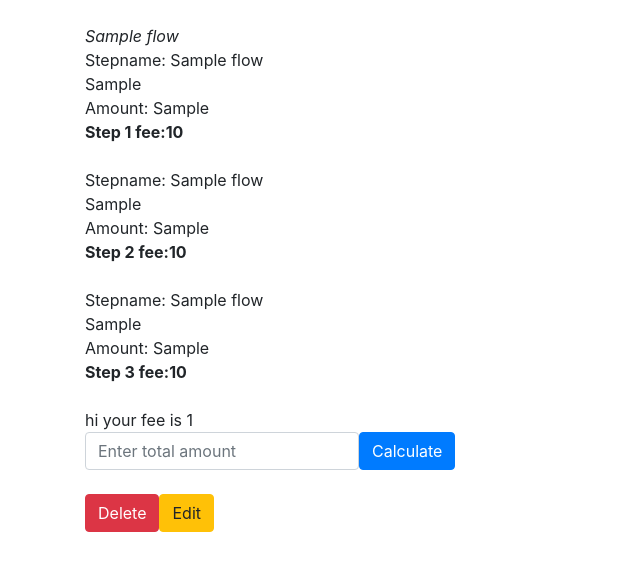
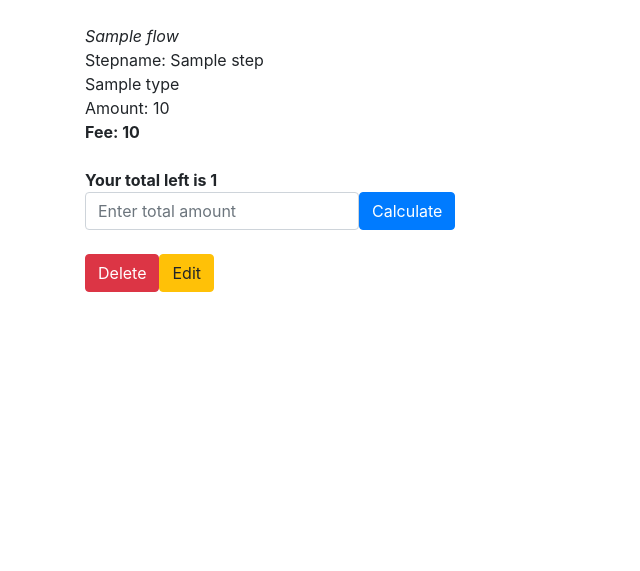
Before and after one commit to angelika-mamchych/BudgetBuddy, a Flask app: template templates/flow_item.html in a window 1280 px wide. Shown: the part 56-627 px from the top of the page, without its empty margins (0-640 px from the left). Run offline with Flask 2, Linux system fonts and the light colour scheme; the template is opened without the code that fills it: most values are stand-ins (such as "Sample title", 1, 10 or a date in 2020); parts of the project's set-up code (start-up, migrations or seed data) failed here and were passed over; some libraries are stand-ins or nearby versions.

Commit message:
Fixed calculate fee page acordinaly

```diff
--- a/app.py
+++ b/app.py
@@ -30,25 +30,7 @@ def flow_form():
 
 @app.route("/new_flow", methods=['POST'])
 def flow_create():
-    # form = FlowForm(request.form)
-    #
-    # if not form.validate():
-    #     return render_template("flow_form.html", form=form, buttontext='Create Flow')
-    #
-    # flow = m.Flow(
-    #     flowname=form.flowname.data.strip(),
-    #     stepname1=form.stepname1.data.strip(),
-    #     stepname2=form.stepname2.data.strip(),
-    #     stepname3=form.stepname3.data.strip(),
-    #     steptype1=form.steptype1.data.strip(),
-    #     steptype2=form.steptype2.data.strip(),
-    #     steptype3=form.steptype3.data.strip(),
-    #     amount1=form.amount1.data,
-    #     amount2=form.amount2.data,
-    #     amount3=form.amount3.data
-    # )
     flow_json = request.get_json()
-
     flow = m.Flow(name=flow_json['name'])
     for step in flow_json['steps']:
         flow.steps.append(m.Step(**step))
@@ -58,7 +40,6 @@ def flow_create():
     db.session.commit()
 
     return jsonify(flow.as_dict())
-    # return redirect(url_for('flow_item', flow_id=flow.id))
 
 
 @app.route("/flows/<int:flow_id>", methods=['GET'])
@@ -72,35 +53,29 @@ def flow_item_result(flow_id):
     # get from DB by flow_id
     flow = m.Flow.query.filter_by(id=flow_id).first()
     total_amount = float(request.form['totalamount'].strip())
+    fees = []
+    for step in flow.steps:
+        if step.type == 'fixed':
+            fee = step.amount
+            # all our fee equals step.amount in the end they all will be in
+            # the list fee=[] and total_left=total_amount-fee[]
+            fees.append(fee)
+        else:
+            # step.type == 'percent'
+            fee = step.amount / 100 * total_amount
+            fees.append(fee)
 
-    if flow.steptype1.lower() == 'percent':
-        step1_fee = total_amount * flow.amount1 / 100
-        total_amount -= step1_fee
-    else:
-        step1_fee = flow.amount1
-        total_amount -= flow.amount1
-
-    if flow.steptype2 == 'percent':
-        step2_fee = total_amount * flow.amount2 / 100
-        total_amount -= step2_fee
-    else:
-        step2_fee = flow.amount2
-        total_amount -= flow.amount2
-
-    if flow.steptype3 == 'percent':
-        step3_fee = total_amount * flow.amount3 / 100
-        total_amount -= step3_fee
-    else:
-        step3_fee = flow.amount3
-        total_amount -= flow.amount3
+    total_fee = 0
+    for fee in fees:
+        total_fee += fee
+    total_left = total_amount - total_fee
+    # total_left = total_amount - sum(fees)
 
     return render_template(
         "flow_item.html",
         flow=flow,
-        step1_fee=round(step1_fee, 2),
-        step2_fee=round(step2_fee, 2),
-        step3_fee=round(step3_fee, 2),
-        total_left=round(total_amount, 2)
+        fees=fees,
+        total_left=round(total_left, 2)
     )
 
 
--- a/templates/flow_form.html
+++ b/templates/flow_form.html
@@ -57,8 +57,10 @@
         },
         mode: 'same-origin',
         body: JSON.stringify(this.state)
-      }).then(console.log)
-      // window.location = `/flows/${res.json.id}`
+      }).then(response => response.json()).then(flow => {
+        window.location = `/flows/${flow.id}`
+      });
+
     };
 
     changeName = (event) => {
--- a/templates/flow_item.html
+++ b/templates/flow_item.html
@@ -1,25 +1,22 @@
 {% extends "layout.html" %}
 
 {% block body %}
+
 <br>
-<i>{{ flow.flowname }}</i>
-<div>Stepname: {{ flow.stepname1 }}</div>
-<div>{{ flow.steptype1 }}</div>
-<div>Amount: {{ flow.amount1 }}</div>
-<div><b>Step 1 fee:{{ step1_fee }}</b></div>
-<br>
-<div>Stepname: {{ flow.stepname2 }}</div>
-<div>{{ flow.steptype2 }}</div>
-<div>Amount: {{ flow.amount2 }}</div>
-<div><b>Step 2 fee:{{ step2_fee }}</b></div>
-<br>
-<div>Stepname: {{ flow.stepname3 }}</div>
-<div>{{ flow.steptype3 }}</div>
-<div>Amount: {{ flow.amount3 }}</div>
-<div><b>Step 3 fee:{{ step3_fee }}</b></div>
-<br>
+<i>{{ flow.name }}</i>
+{% for step in flow.steps %}
+<div>Stepname: {{ step.name }}</div>
+<div>{{ step.type }}</div>
+<div>Amount: {{ step.amount }}</div>
+{% if fees %}
+<b>Fee: {{ fees[loop.index0] }}</b>
+{% endif %}
+</br>
+{% endfor %}
+
+</br>
 {% if total_left %}
- hi your fee is {{ total_left }}
+<b>Your total left is {{ total_left }}</b>
 {% endif %}
 <form class="form-inline" method="post" action="/flows/{{ flow.id }}">
 
```
